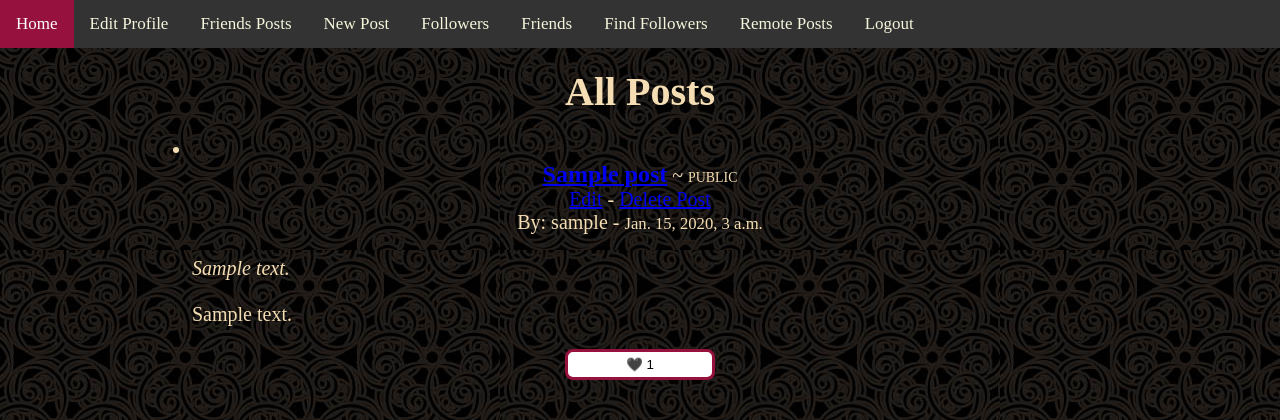
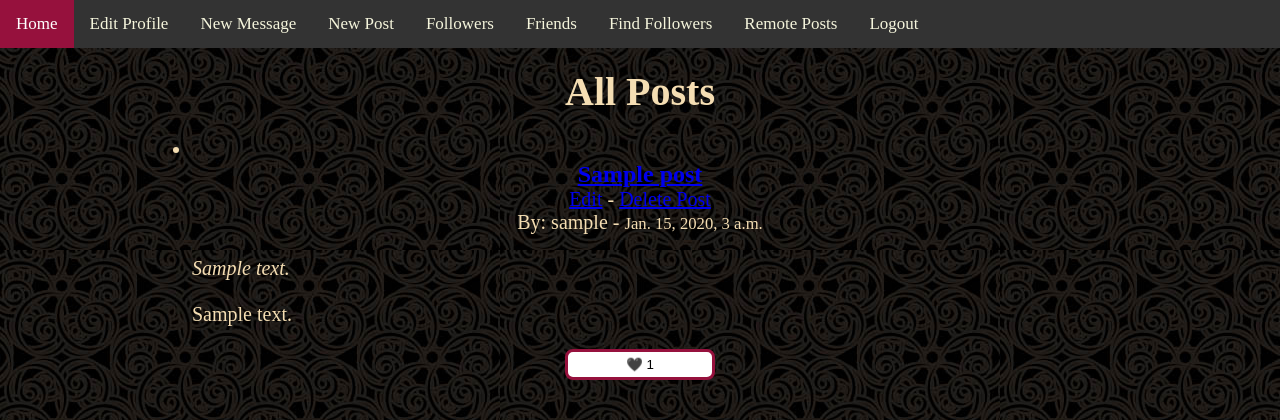
Before and after one commit to asmao7/Cmput404W2021, a Django app: page /author.html in a window 1280 px wide. Shown: the top 420 px of the page. Run offline with Django 3.2, Linux system fonts and the light colour scheme; a user stored in the database is signed in; tables that the repository leaves empty hold one stand-in row (values such as "Sample post").

Commit message:
revert to an older commit

```diff
--- a/mysite/SocialApp/templates/author.html
+++ b/mysite/SocialApp/templates/author.html
@@ -15,7 +15,7 @@
 		<div class="topnav">
 		  <a class="active" href="author.html">Home</a>
 			<a href="{% url 'editProfile' %}">Edit Profile</a>
-			<a href="{% url 'newMessage' %}">Friends Posts</a>
+			<a href="{% url 'newMessage' %}">New Message</a>
             <a href="{% url 'add_post' %}">New Post</a>
             <a href="{% url 'followers' %}">Followers</a>
             <a href="{% url 'friends' %}">Friends</a>
@@ -24,23 +24,18 @@
             <a href="{% url 'logout' %}">Logout</a>
 		</div>
 
-        <!--For each 'PUBLIC' post, display the author, content and description-->
-        <!--redirect to edit/delete pages if the user owns the posts-->
+        <!--For each post, display the author and content-->
+        <!--redirect to edit/delete/or to add comment, (we'll have to find a better way to do this)-->
         <div class="posts">
             <h1>All Posts</h1> <br/>
             {% for post in object_list %}
-                {% if post.visibility == 'PUBLIC'%}
                 <ul>
-                        <!--post title -> it redirects to the post details-->
                     <li class=posti><br><a href="{% url 'post-details' post.pk%}" class="postTitle">{{ post.title }}</a>
-                        <!--post display status-->
-                        ~  <small><small>{{post.visibility}}</small></small>
                     <!--if the current auhtor whose logged in owns this post then they can edit/delete-->
                     {% if user.id == post.author.id%}
                         <br><a href="{% url 'update_post' post.pk%}">Edit</a>
                         - <a href="{% url 'delete_post' post.pk%}">Delete Post</a>
                     {% endif%}
-                        <!--post author and date posted-->
                     <br> By: {{ post.author}} - <small>{{ post.published}}</small><br>
                     <!--post content and description-->
                     <br><p class='postDescription'>{{ post.description }} </p><br/>
@@ -56,7 +51,6 @@
                     </li>
                     <br/>
                     <br/>
-                    {% endif %}
 
                 {% endfor %}
             </ul>
```
Lines whose indentation alone changed are shown as unchanged.
